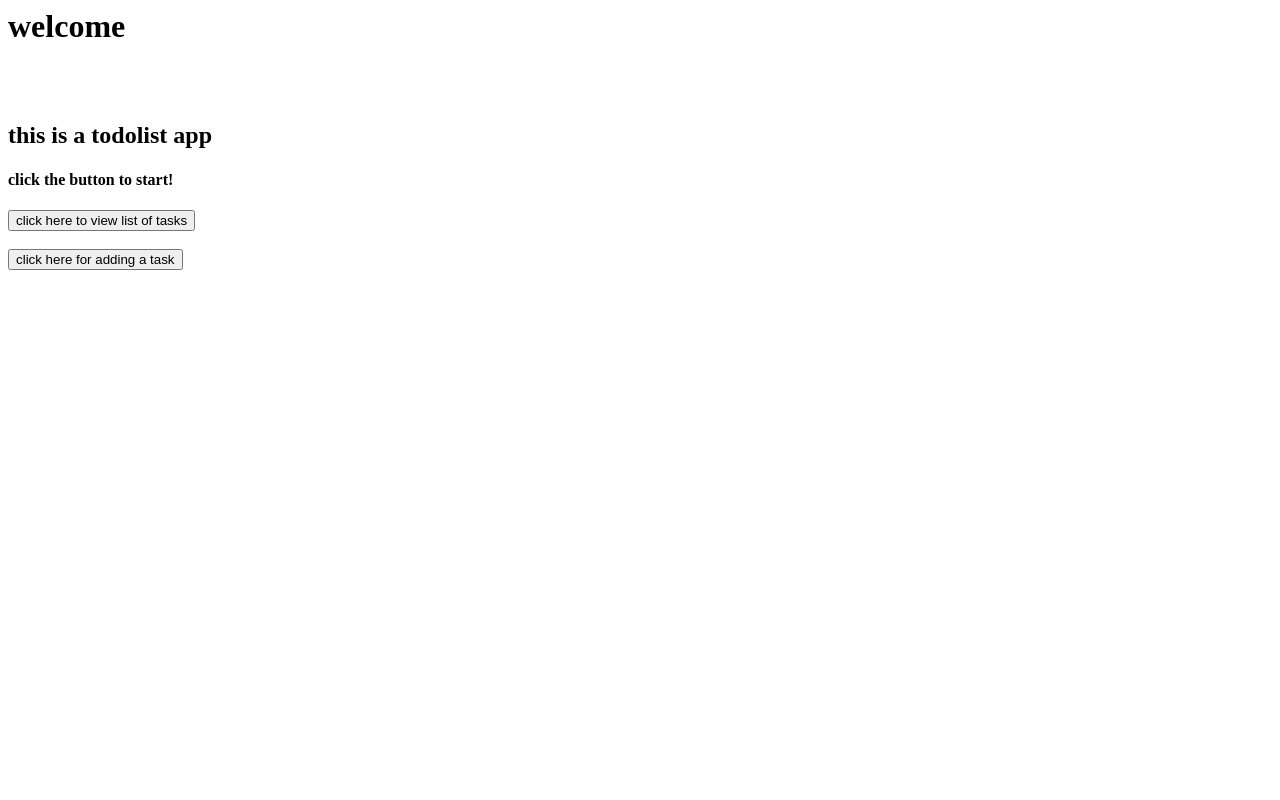
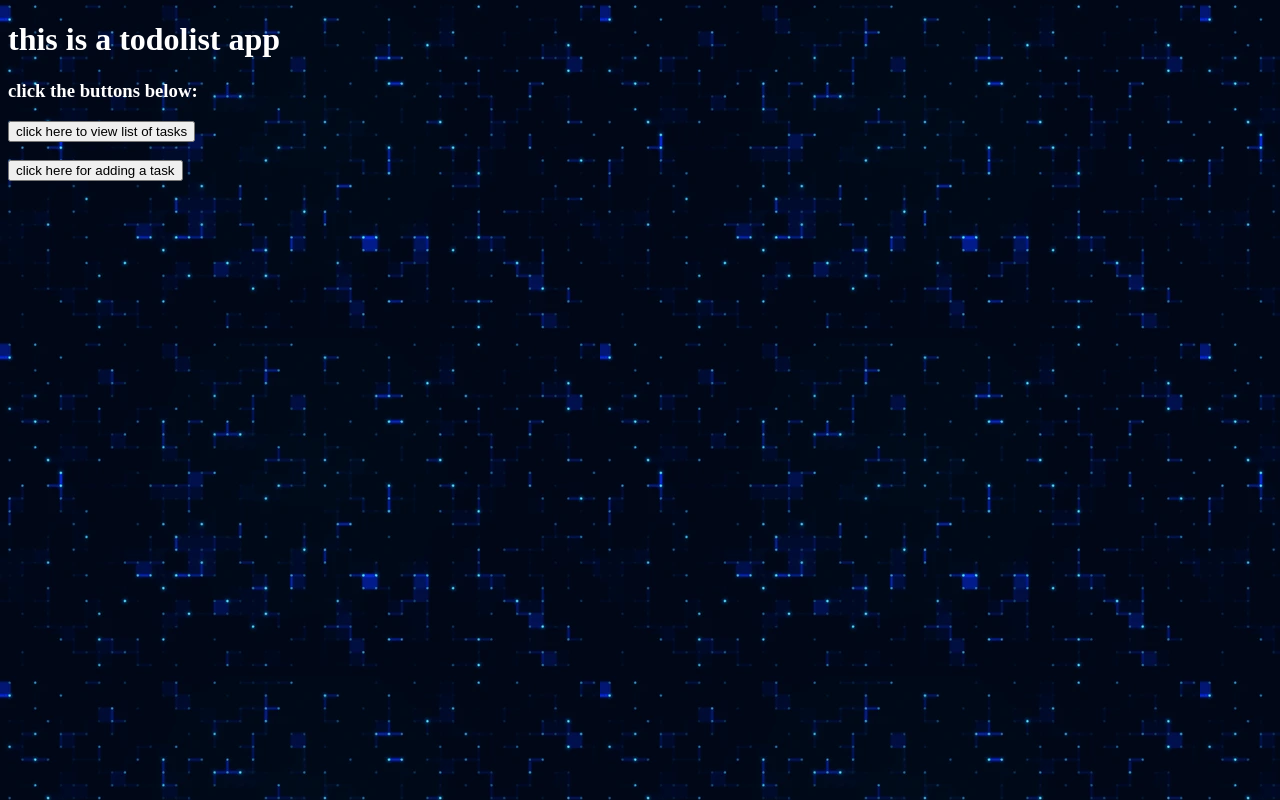
Before and after one commit to Cf0cus/todo-app, a Django app: page / in a window 1280 px wide. Run offline with Django 5.2, Linux system fonts and the light colour scheme.

Commit message:
added simple css

```diff
--- /dev/null
+++ b/main_site/static/main_site/style.css
@@ -0,0 +1,26 @@
+body {
+    background: black url("images/background.png");
+}
+
+li a{
+    color: rgb(0, 247, 255);
+}
+h1 {
+    color: white;
+}
+h2 {
+    color: white;
+}
+h3 {
+    color: white;
+}
+h4{
+    color:white;
+}
+label {
+    color:white;
+}
+
+#div-view {
+    color: white;
+}
--- a/main_site/templates/main_site/home.html
+++ b/main_site/templates/main_site/home.html
@@ -1,8 +1,17 @@
-<h1>welcome</h1>
-<br>
-<br>
-<h2>this is a todolist app</h2>
-<h4>click the button to start!</h4>
+{% load static %}
+<!DOCTYPE html>
+
+<link rel="stylesheet" href="{% static 'main_site/style.css' %}">
+<html>
+    <head>
+        <title>Todo app</title>
+    </head>
+
+    <body>
+
+
+        <h1>this is a todolist app</h1>
+        <h3>click the buttons below:</h3>
 
         <a href="{% url 'todolist:todoview' %}">
             <button>click here to view list of tasks</button>
@@ -12,3 +21,5 @@
         <a href="{% url 'todolist:todoadd' %}">
             <button>click here for adding a task</button>
         </a>
+    </body>
+</html>
--- a/todolist/views.py
+++ b/todolist/views.py
@@ -65,6 +65,5 @@ def save_edit(request,task_id):
 def delete_task(request,task_id):
     delete_task = get_object_or_404(Task,pk=task_id)
     delete_task.delete()
-    delete_task.save()
 
     return HttpResponseRedirect(reverse("todolist:edit"))
```
Also changed, not shown: main_site/settings.py (+5 -2 lines), todolist/static/todolist/style.css (added, +23 -0 lines), todolist/templates/todolist/addtodo.html (+9 -1 lines), todolist/templates/todolist/edit_page.html (+11 -1 lines), todolist/templates/todolist/edit_task.html (+10 -0 lines), todolist/templates/todolist/todoview.html (+15 -2 lines), db.sqlite3, main_site/static/main_site/images/background.png (added), todolist/static/todolist/images/background.png (added). Lines whose indentation alone changed are shown as unchanged.
